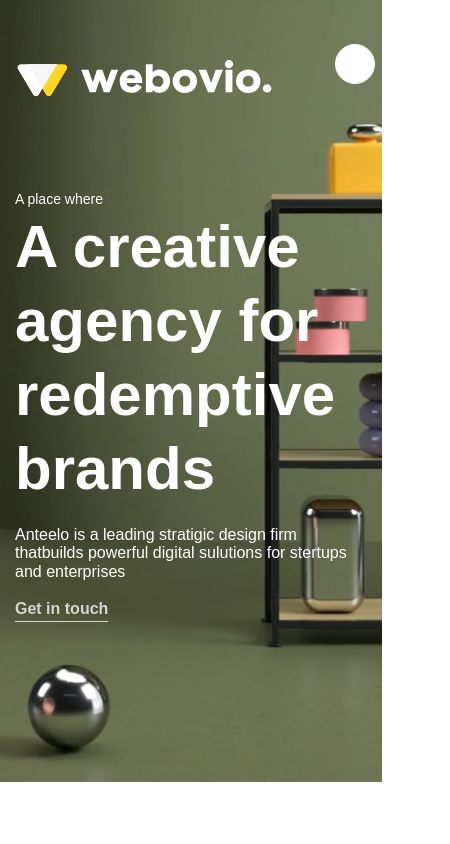
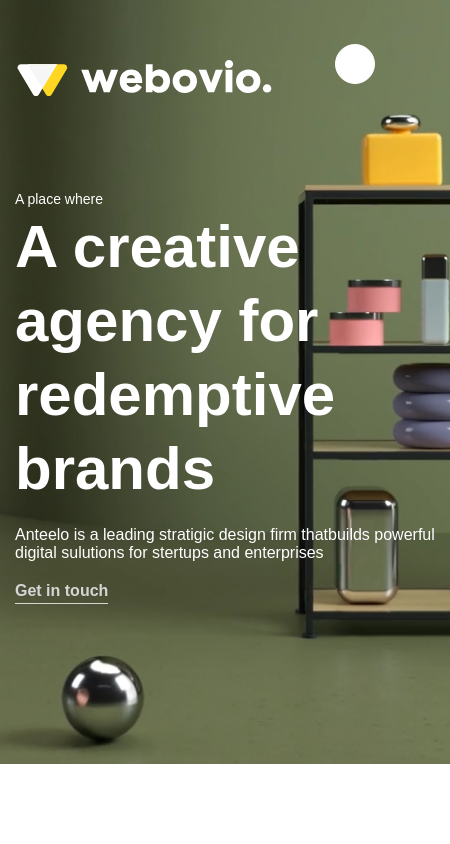
Before and after one commit to omka7/webovio, a plain HTML site: page index.html in a window 390 px wide. Shown: the top 844 px of the page, 450 px wide, since content can reach past the window. Drawn offline with Linux system fonts and the light colour scheme.

Commit message:
kk,l;;
l;;l

```diff
--- a/style.css
+++ b/style.css
@@ -238,7 +238,7 @@ ul{
 }
 @media only screen and (max-width: 892px) {
 	header {
-		width: 382px;
+		width: 450px;
 	}
 
 .footer-middle {
```
